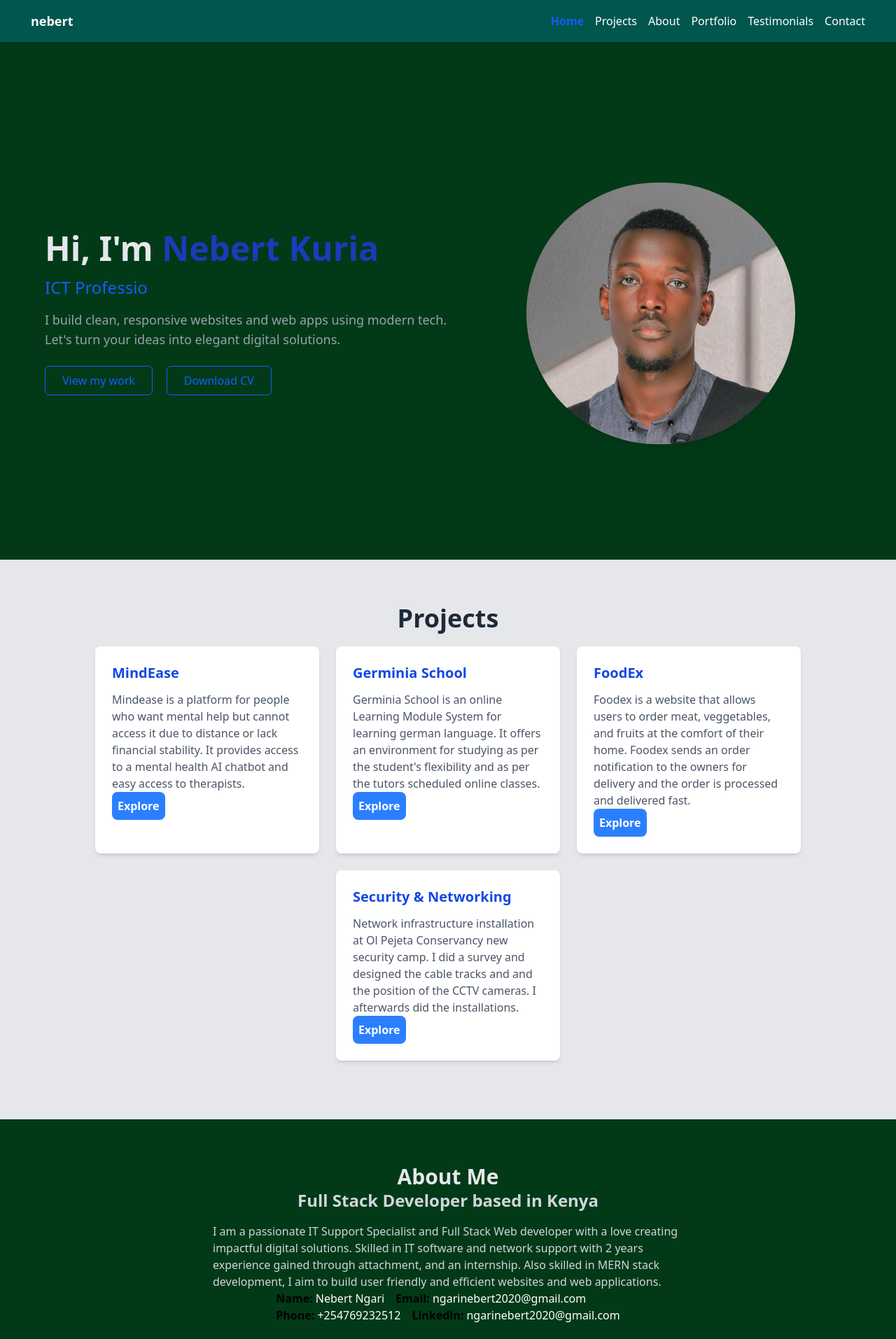
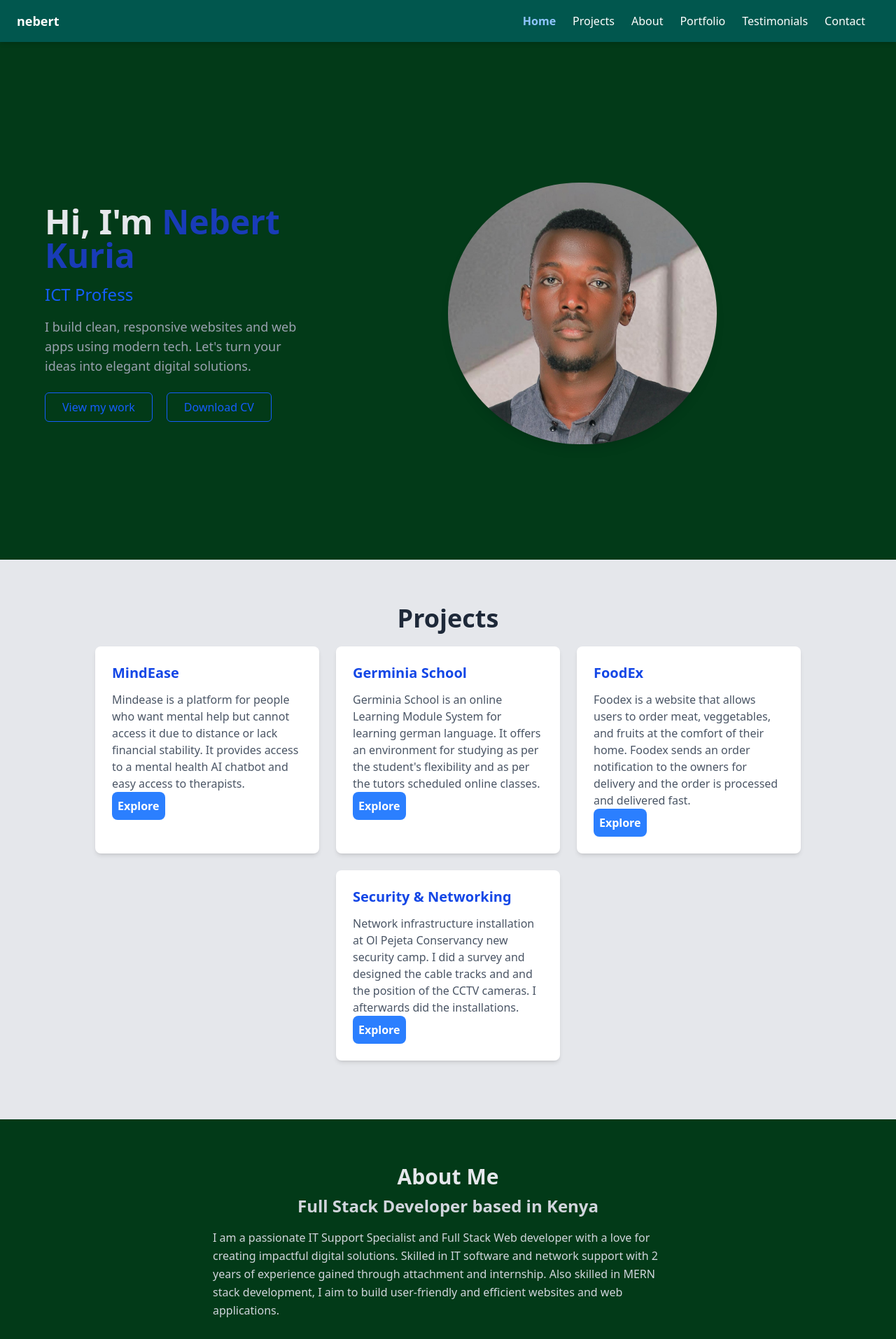
Before and after one commit to Nebert11/nebert-portfolio, a React (Vite) app: page / in a window 1280 px wide. Shown: the top 1914 px of the page at 70% size. Built offline with nearby package versions, Linux system fonts and the light colour scheme.

Commit message:
Initial Commit

```diff
--- a/package.json
+++ b/package.json
@@ -12,6 +12,7 @@
   "dependencies": {
     "@tailwindcss/vite": "^4.1.11",
     "aos": "^2.3.4",
+    "lucide-react": "^0.525.0",
     "react": "^19.1.0",
     "react-dom": "^19.1.0",
     "react-typical": "^0.1.3",
--- a/src/components/Footer.jsx
+++ b/src/components/Footer.jsx
@@ -2,14 +2,14 @@ import React from "react";
 
 const Footer = () => {
     return (
-        <div className="bg-gray-200">
-            <h1 className="font-bold text-center text-3xl">nebert</h1>
-            <div className="flex space-x-6 justify-center py-4 font-semibold text-gray-500">
+        <div className="bg-gray-200 px-4 py-6">
+            <h1 className="font-bold text-center text-2xl sm:text-3xl">nebert</h1>
+            <div className="flex flex-col sm:flex-row sm:space-x-6 items-center justify-center py-4 font-semibold text-gray-500 space-y-2 sm:space-y-0">
                 <p>Phone: +254769232512</p>
                 <p>Email: ngarinebert2020</p>
                 <p>Address: Nairobi, Kenya</p>
             </div>
-            <div className="flex justify-center space-x-6 font-semibold">
+            <div className="flex  justify-center space-x-6 font-semibold">
                 <p className="text-center">©Copyright-2025</p>
                 <p className="text-center">Created By: Nebert</p>
             </div>
--- a/src/components/Navbar.jsx
+++ b/src/components/Navbar.jsx
@@ -1,12 +1,12 @@
-import React from "react";
-import { useEffect } from "react";
-import { useState } from "react";
+import React, { useEffect, useState } from "react";
+import { Menu, X } from "lucide-react"; // You can also use Heroicons or any icon lib
 
 const Navbar = () => {
-    const [activeSection, setActiveSection] = useState('home');
+  const [activeSection, setActiveSection] = useState("home");
+  const [isOpen, setIsOpen] = useState(false);
 
   const handleScroll = () => {
-        const sections = ['home', 'projects', 'about', 'contact'];
+    const sections = ["home", "projects", "about", "contact"];
     const scrollY = window.scrollY + 200;
 
     for (let id of sections) {
@@ -19,36 +19,68 @@ const Navbar = () => {
   };
 
   useEffect(() => {
-        window.addEventListener('scroll', handleScroll);
-        return () => window.removeEventListener('scroll', handleScroll);
+    window.addEventListener("scroll", handleScroll);
+    return () => window.removeEventListener("scroll", handleScroll);
   }, []);
 
   const navItems = [
-        {id: 'home', label: 'Home'},
-        {id: 'projects', label: 'Projects'},
-        {id: 'about', label: 'About'},
-        {id: 'portfolio', label: 'Portfolio'},
-        {id: 'testimonials', label: 'Testimonials'},
-        {id: 'contact', label: 'Contact'},
+    { id: "home", label: "Home" },
+    { id: "projects", label: "Projects" },
+    { id: "about", label: "About" },
+    { id: "portfolio", label: "Portfolio" },
+    { id: "testimonials", label: "Testimonials" },
+    { id: "contact", label: "Contact" },
   ];
-    return(
+
+  return (
     <nav className="fixed top-0 w-full text-white shadow-md z-50 bg-[#01574e]">
-            <div className=" flex mx-auto justify-between items-center py-4 px-6">
-                <h1 className="text-lg font-bold ml-5">nebert</h1>
-                <div className="bg-black-500">
-                    <ul className="flex space-x-4 mr-5 sc">
+      <div className="flex justify-between items-center px-6 py-4 mx-auto max-w-7xl">
+        <h1 className="text-lg font-bold">nebert</h1>
+
+        {/* Hamburger Icon */}
+        <div className="md:hidden">
+          <button onClick={() => setIsOpen(!isOpen)} className="focus:outline-none">
+            {isOpen ? <X className="w-6 h-6" /> : <Menu className="w-6 h-6" />}
+          </button>
+        </div>
+
+        {/* Desktop Menu */}
+        <ul className="hidden md:flex space-x-6 mr-5">
           {navItems.map((item) => (
             <li key={item.id}>
-                                <a href={`#${item.id}`} className={`hover:text-blue-600 ${activeSection === item.id ? "text-blue-600 font-semibold" : ""}`}>
+              <a
+                href={`#${item.id}`}
+                className={`hover:text-blue-400 transition ${
+                  activeSection === item.id ? "text-blue-300 font-semibold" : ""
+                }`}
+              >
                 {item.label}
               </a>
             </li>
           ))}
         </ul>
       </div>
-            </div>
+
+      {/* Mobile Dropdown Menu */}
+      {isOpen && (
+        <ul className="md:hidden flex flex-col items-center space-y-4 pb-4 bg-[#01574e] transition-all duration-300">
+          {navItems.map((item) => (
+            <li key={item.id}>
+              <a
+                href={`#${item.id}`}
+                className={`hover:text-blue-400 transition ${
+                  activeSection === item.id ? "text-blue-300 font-semibold" : ""
+                }`}
+                onClick={() => setIsOpen(false)} // close menu on click
+              >
+                {item.label}
+              </a>
+            </li>
+          ))}
+        </ul>
+      )}
     </nav>
-)
-}
+  );
+};
 
 export default Navbar;
--- a/src/components/Stats.jsx
+++ b/src/components/Stats.jsx
@@ -2,27 +2,27 @@ import React from "react";
 
 const Stats = () => {
     return (
-        <div className="flex space-x-6 bg-gray-200 py-5 justify-center align-center ">
-            <p className="text-center text-2xl">
+        <div className="flex flex-col sm:flex-row flex-wrap gap-6 space-x-6 bg-gray-200 py-5 justify-center items-center text-center">
+            <p className="text-2xl">
                 <strong>6</strong>
                 <br />
                 <span className="text-gray-500">Finished Projects</span>
 
             </p>
 
-            <p className="text-center text-2xl">
+            <p className="text-2xl">
                 <strong>225</strong>
                 <br />
                 <span className="text-gray-500">Working Hours</span>
             </p>
 
-            <p className="text-center text-2xl">
+            <p className="text-2xl">
                 <strong>10</strong>
                 <br />
                 <span className="text-gray-500">Online Support</span>
             </p>
 
-            <p className="text-center text-2xl">
+            <p className="text-2xl">
                 <strong>5</strong>
                 <br />
                 <span className="text-gray-500">Happy Customers</span>
--- a/src/pages/About.jsx
+++ b/src/pages/About.jsx
@@ -1,40 +1,40 @@
 import React from "react";
 
 const About = () => {
-    return(
-        <div className=" flex flex-col justify-center items-center py-16">
-            <h1 className="text-gray-200 font-bold text-3xl">About Me</h1>
-            <h3 className="text-gray-300 font-semibold text-2xl">Full Stack Developer based in Kenya</h3>
-            <p className="mt-4 max-w-2xl text-left text-gray-300">I am a passionate IT Support Specialist and Full Stack Web developer with a love creating impactful digital solutions.
-                Skilled in IT software and network support with 2 years experience gained through attachment, and an internship. Also skilled in MERN
-                stack development, I aim  to build user friendly and efficient websites and web applications.
+  return (
+    <div className="flex flex-col justify-center items-center py-16 px-4 sm:px-8 text-center sm:text-left">
+      <h1 className="text-gray-200 font-bold text-2xl sm:text-3xl mb-2">About Me</h1>
+      <h3 className="text-gray-300 font-semibold text-xl sm:text-2xl mb-4">
+        Full Stack Developer based in Kenya
+      </h3>
+      <p className="max-w-2xl text-gray-300 text-sm sm:text-base leading-relaxed">
+        I am a passionate IT Support Specialist and Full Stack Web developer with a love for creating impactful digital
+        solutions. Skilled in IT software and network support with 2 years of experience gained through attachment and
+        internship. Also skilled in MERN stack development, I aim to build user-friendly and efficient websites and
+        web applications.
       </p>
-            <div>
-                <div className="flex space-x-4">
-                    <p className="text-white">
-                        <strong className="text-black">Name: </strong>
-                        Nebert Ngari
+
+      <div className="mt-6 space-y-4 w-full max-w-xl">
+        <div className="flex flex-col sm:flex-row sm:justify-between gap-2">
+          <p className="text-white text-sm sm:text-base">
+            <strong className="text-gray-400">Name:</strong> Nebert Ngari
           </p>
-                    <p className="text-white">
-                        <strong className="text-black">Email: </strong>
-                        ngarinebert2020@gmail.com
+          <p className="text-white text-sm sm:text-base">
+            <strong className="text-gray-400">Email:</strong> ngarinebert2020@gmail.com
           </p>
         </div>
 
-                <div className="flex space-x-4">
-                    <p className="text-white">
-                        <strong className="text-black">Phone: </strong>
-                        +254769232512
+        <div className="flex flex-col sm:flex-row sm:justify-between gap-2">
+          <p className="text-white text-sm sm:text-base">
+            <strong className="text-gray-400">Phone:</strong> +254769232512
           </p>
-                    <p className="text-white">
-                        <strong className="text-black">Linkedln: </strong>
-                        ngarinebert2020@gmail.com
+          <p className="text-white text-sm sm:text-base">
+            <strong className="text-gray-400">LinkedIn:</strong> ngarinebert2020@gmail.com
           </p>
         </div>
       </div>
-
     </div>
-    )
-}
+  );
+};
 
 export default About;
--- a/src/pages/Home.jsx
+++ b/src/pages/Home.jsx
@@ -4,11 +4,11 @@ import nebImage from "../assets/image/neb.jpg";
 
 const Home = () => {
     return(
-        <div id="home" className="h-screen flex flex-col md:flex-row justify-between items-center bg-[#023a18] px-6 md:px-16 pt-24 text-left px-4">
+        <div id="home" className="min-h-screen flex flex-col md:flex-row justify-between items-center bg-[#023a18] px-4 sm:px-6 md:px-16 pt-24 text-left gap-10 md:gap-0">
             {/*Left Text*/}
-            <div className="md:w-1/2 mb-8 md:mb-0 animate-fadeIn" data-aos="fade-right" data-aos-duration="1200">
-                <h1 className="text-3xl md:text-5xl font-bold mb-4 text-gray-200">Hi, I'm <span className="text-blue-800">Nebert Kuria</span></h1>
-                <h2 className="text-xl md:text-2xl text-blue-600 mb-4">
+            <div className="md:w-1/2 w-full animate-fadeIn" data-aos="fade-right" data-aos-duration="1200">
+                <h1 className="text-3xl sm:text-3xl md:text-5xl font-bold mb-4 text-gray-200">Hi, I'm <span className="text-blue-800">Nebert Kuria</span></h1>
+                <h2 className="text-lg sm:text-xl md:text-2xl text-blue-600 mb-4">
                     <Typical
                         steps={[
                             "ICT Professional", 5000,
@@ -19,14 +19,18 @@ const Home = () => {
                         wrapper="span"
                     />
                 </h2>
-                <p className="mt-4 text-lg text-gray-400 mb-6">I build clean, responsive websites and web apps using modern tech. Let's turn your ideas into elegant digital solutions.</p>
-                <a href="#projects" className="inline-block border border-blue-600 text-blue-600 px-6 py-2 rounded-md hover:bg-blue-600 hover:text-white transition-all duration-300">View my work</a>
-                <a href="/cv.pdf" className="inline-block border border-blue-600 text-blue-600 px-6 py-2 rounded-md ml-5 hover:bg-blue-600 hover:text-white transition-all duration-300">Download CV</a>
+                {/* inline-block border border-blue-600 text-blue-600 px-6 py-2 rounded-md hover:bg-blue-600 hover:text-white transition-all duration-300 text-center */}
+                <p className="text-base sm:text-lg text-gray-400 mb-6">I build clean, responsive websites and web apps using modern tech. Let's turn your ideas into elegant digital solutions.</p>
+                <div className="flex flex-col sm:flex-row sm:items-center gap-4 sm:gap-5">
+                    <a href="#projects" className="inline-block border border-blue-600 text-blue-600 px-6 py-2 rounded-md hover:bg-blue-600 hover:text-white transition-all duration-300 text-center">View my work</a>
+                    <a href="/cv.pdf" className="inline-block border border-blue-600 text-blue-600 px-6 py-2 rounded-md hover:bg-blue-600 hover:text-white transition-all duration-300 text-center">Download CV</a>
+                </div>
+
             </div>
 
             {/*Image Section*/}
-            <div className="flex justify-center animate-fadeIn" data-aos="fade-left" data-aos-duration="1200">
-                <img src={nebImage} className="w-64 md:w-96 mr-20 object-contain rounded-full shadow-lg" />
+            <div className=" w-full flex justify-center animate-fadeIn" data-aos="fade-left" data-aos-duration="1200">
+                <img src={nebImage} className="w-60 sm:w-80 md:w-90 lg:w-96 object-contain rounded-full shadow-lg" />
             </div>
         </div>
     )
--- a/src/pages/Portfolio.jsx
+++ b/src/pages/Portfolio.jsx
@@ -171,7 +171,7 @@ const Portfolio = () => {
     return (
         <section className="p-4 text-white">
             <h1 className="text-center font-bold text-3xl mb-4">My Successful Work </h1>
-            <div className="justify-center items-center grid grid-cols-2 gap-x-2 md:grid-cols-3 sm:grid-cols gap-y-4 max-w-6xl  mx-auto">
+            <div className="justify-center items-center grid grid-cols-1 gap-x-2 md:grid-cols-3 sm:grid-cols-3 gap-y-4 max-w-6xl  mx-auto">
                 {[image1, image2, image3].map((img, index) => (
                     <img key={index} src={img} className="rounded-lg shadow-lg tilt-hover h-60 w-90" />
                 ))}
--- a/src/pages/Testimonials.jsx
+++ b/src/pages/Testimonials.jsx
@@ -3,32 +3,43 @@ import userImage from "../assets/image/user.png";
 import laurenceImage from "../assets/image/laurence.JPG";
 
 const Testimonials = () => {
+  return (
+    <section className="py-10">
+      <h1 className="text-gray-200 font-bold text-2xl text-center mb-6">Testimonials</h1>
 
-    return(
-        <section>
-            <h1 className="text-gray-200 font-bold text-center">Testimonials</h1>
-            <div className="flex space-x-4 w-[950px] items-center overflow-hidden mx-auto mb-4 mt-4">
-                <div className="flex bg-[#01574e] shadow-md rounded-lg w-120">
-                    <img src={laurenceImage} className="w-8 h-9 rounded-full m-2" />
-                    <p className=" text-gray-300 m-2">It is my pleasure to recommend Nebert Ngari, a dedicated and resourceful ICT professional with significant exposure to
-                        systems and network administration, user support, and IT service management.
-                        <br />
-                        <span className="text-gray-900 text-sm">Laurence Asitwa-Senior Oficer-ICT Support <br/>Ol Pejeta Conservancy</span>
-                    </p>
+      <div className="flex flex-col sm:flex-row sm:space-x-4 space-y-4 sm:space-y-0 max-w-6xl mx-auto px-4">
 
-                </div>
+        {/* Testimonial 1 */}
+        <div className="flex bg-[#01574e] shadow-md rounded-lg p-4 w-full">
+          <img src={laurenceImage} className="w-10 h-10 sm:w-12 sm:h-12 rounded-full mr-4" alt="Laurence" />
+          <p className="text-gray-300 text-sm sm:text-base">
+            It is my pleasure to recommend Nebert Ngari, a dedicated and resourceful ICT professional with significant exposure to
+            systems and network administration, user support, and IT service management.
+            <br />
+            <span className="text-gray-900 text-sm font-semibold block mt-2">
+              Laurence Asitwa – Senior Officer, ICT Support <br />
+              Ol Pejeta Conservancy
+            </span>
+          </p>
+        </div>
 
-                <div className="flex bg-[#01574e] shadow-md rounded-lg w-120">
-                    <img src={userImage} className="w-8 h-9 rounded-full m-2" />
-                    <p className="text-gray-300 m-2">Nebert is a proactive team player with excelent communication skills, making him a valuable collaborator on any project.
-                        His ability to build strong relationships with colleagues and provide support where needed has enhanced our team's effectiveness.
-                        <br />
-                        <span className="text-gray-900 text-sm">Alex Kariuki-ICT Manager <br/>Nyahururu County Referral Hospital</span>
-                    </p>
-                </div>
-            </div>
-        </section>
-    )
-}
+        {/* Testimonial 2 */}
+        <div className="flex bg-[#01574e] shadow-md rounded-lg p-4 w-full">
+          <img src={userImage} className="w-10 h-10 sm:w-12 sm:h-12 rounded-full mr-4" alt="Alex" />
+          <p className="text-gray-300 text-sm sm:text-base">
+            Nebert is a proactive team player with excellent communication skills, making him a valuable collaborator on any project.
+            His ability to build strong relationships with colleagues and provide support where needed has enhanced our team's effectiveness.
+            <br />
+            <span className="text-gray-900 text-sm font-semibold block mt-2">
+              Alex Kariuki – ICT Manager <br />
+              Nyahururu County Referral Hospital
+            </span>
+          </p>
+        </div>
+
+      </div>
+    </section>
+  );
+};
 
 export default Testimonials;
```
Also changed, not shown: src/assets/menu.png (added), 1 other file (tests, documents, lock files or other folders). Lines whose indentation alone changed are shown as unchanged.
